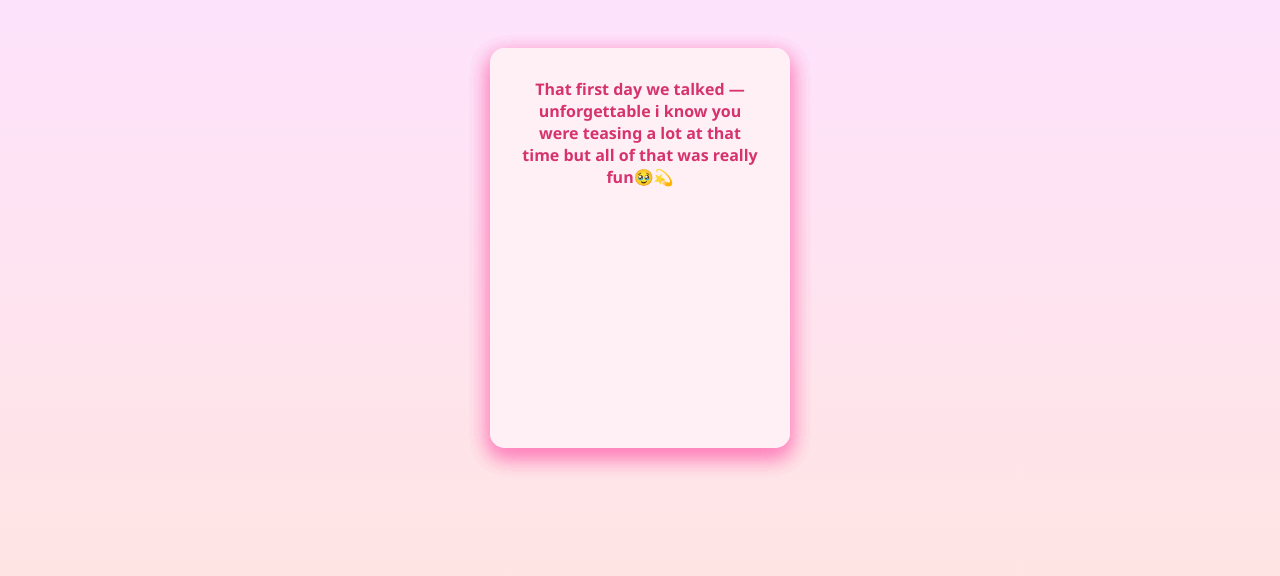
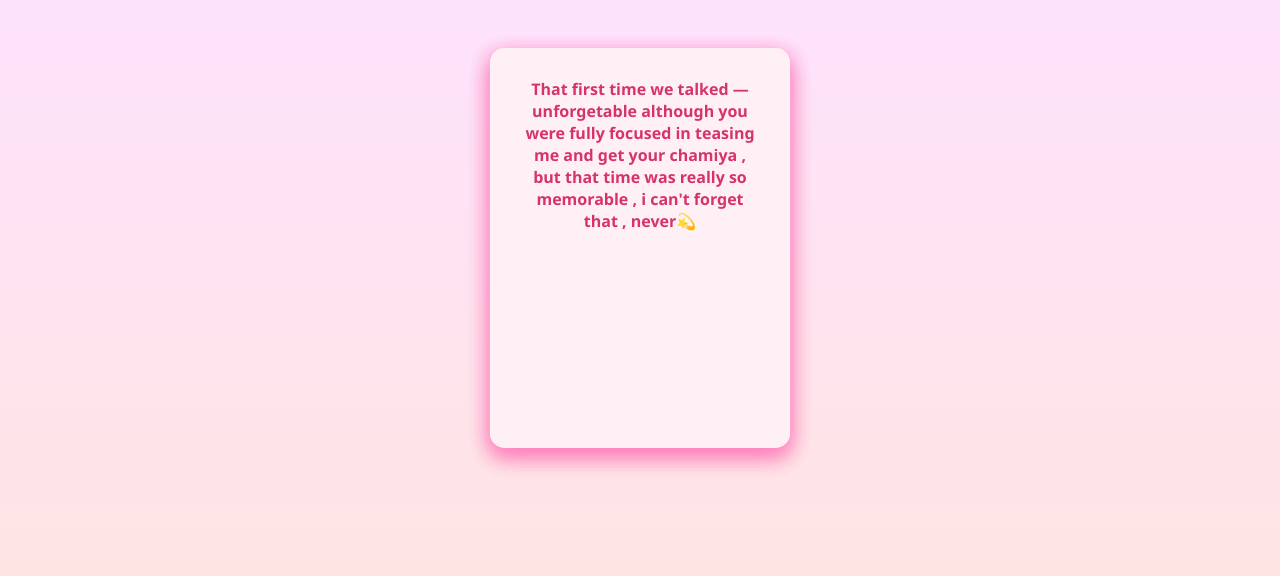
Before and after one commit to Aditya-Shukla-programmer/the-birthday, a plain HTML site: page journey.html in a window 1280 px wide. Shown: the part 76-652 px from the top of the page. Drawn offline with Linux system fonts and the light colour scheme.

Commit message:
Update journey.html

```diff
--- a/journey.html
+++ b/journey.html
@@ -92,13 +92,24 @@
   <h1>Our Beautiful Journey 🥰</h1>
 
   <div class="card-container" id="cardContainer">
-    <div class="card">That first day we talked — unforgettable
-        i know you were teasing a lot at that time
-        but all of that was really fun🥹💫</div>
-    <div class="card">Our midnight conversations hit different 🌙</div>
-    <div class="card">The way you care melts my heart ❤️</div>
-    <div class="card">Your laugh is my favorite sound 😂</div>
-    <div class="card last-card">I want to collect memories with you forever 💖</div>
+    <div class="card">That first time we talked — unforgetable
+      although you were fully focused in teasing me
+      and get your chamiya , but that time was really so
+      memorable , i can't forget that , never💫</div>
+    <div class="card">22 November 2024
+      The day this heavenly beautiful girl
+      confessed her feelings to me and
+      our sweet relationship started
+      Thank you soooooooo much !! 🥹🌙</div>
+    <div class="card">The way you care melts my heart
+      no one can treat me better than you and
+      i promise to be the best for you❤️</div>
+    <div class="card">Your laugh is my favorite sound 😁
+    it just lightens up my mood in seconds and
+    makes me happy instantly !</div>
+    <div class="card last-card">I want to collect memories with you forever
+    and spend my whole life in every
+    reincarnation , just loving you 💖</div>
   </div>
 
   <button id="nextBtn" onclick="goToFunFacts()">Ready for more? 💌</button>
@@ -134,7 +145,7 @@
     });
 
     function goToFunFacts() {
-      window.location.href = "love-quiz.html";
+      window.location.href = "fun-facts.html";
     }
   </script>
 </body>
```
